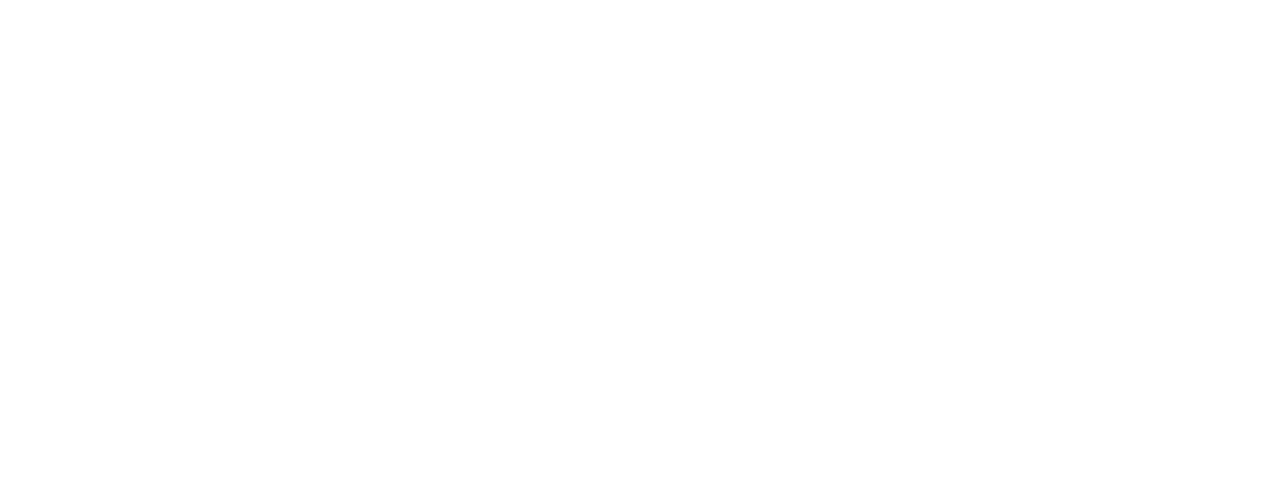
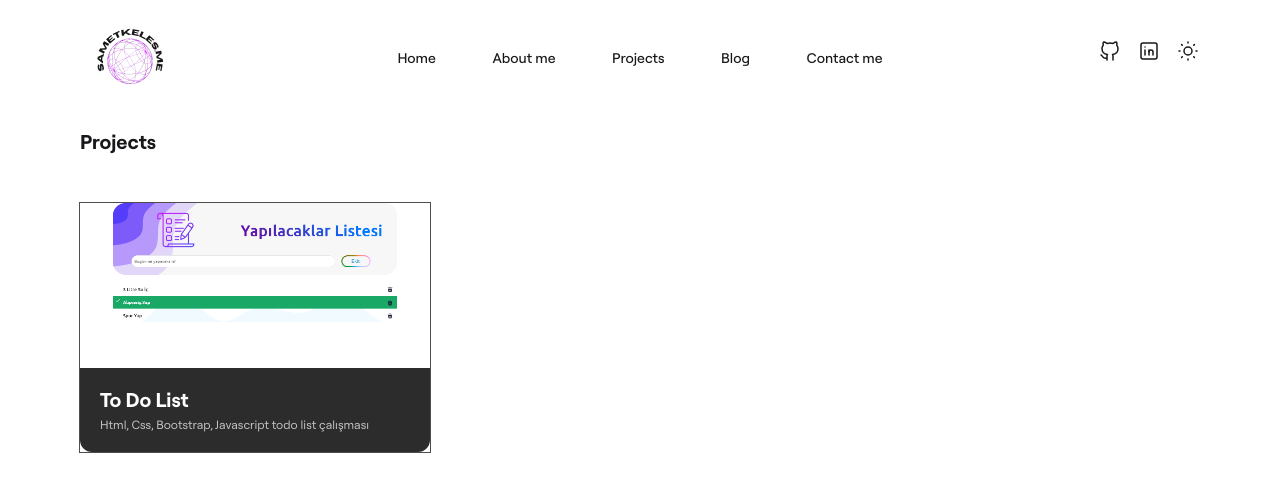
Before and after one commit to samet-keles/sametkeles.me, a Nuxt app: page /projects in a window 1280 px wide. Before the commit this address had no page. Shown: the top 492 px of the page. Built offline with nearby package versions, Linux system fonts and the light colour scheme.

Commit message:
projects page started

```diff
--- a/app.vue
+++ b/app.vue
@@ -1,5 +1,6 @@
 <template>
   <div>
+    <HeaderComp />
     <NuxtPage />
   </div>
 </template>
--- a/assets/scss/config/variables.scss
+++ b/assets/scss/config/variables.scss
@@ -15,7 +15,7 @@
 $blue: #0b66c3;
 $gray: #28282b;
 $dark-gray: #18181b;
-$light-gray: #c4c4c4;
+$light-gray: #d6d6d6;
 $gray-2: #7997af;
 $orange: #fe840a;
 $purple: #be23fe;
--- a/assets/scss/helper/global.scss
+++ b/assets/scss/helper/global.scss
@@ -3,6 +3,7 @@
 
 html {
   font-size: 62.5%;
+  color: $dark-gray;
 }
 
 body {
@@ -11,7 +12,7 @@
 }
 
 .dark {
-  background: $black;
+  background-color: $black;
   color: $light-gray;
 
   svg {
--- a/components/Header/HeaderComp.vue
+++ b/components/Header/HeaderComp.vue
@@ -16,10 +16,19 @@
   </header>
 </template>
 
-<style lang="scss">
+<style lang="scss" scoped>
 @import "@/assets/scss/config/mixin.scss";
 
 .header {
+  position: sticky;
+  top: 0;
+  backdrop-filter: blur(12px);
+  max-height: 70px;
+
+  @include mq("large") {
+    position: static;
+    max-height: 100%;
+  }
   .navigation {
     position: relative;
     display: flex;
--- a/components/Header/MenuComp.vue
+++ b/components/Header/MenuComp.vue
@@ -1,27 +1,55 @@
 <script setup>
 import { ref } from "vue";
-import { useDark } from "@vueuse/core";
 import MenuIcon from "@/components/icons/MenuIcon.vue";
 
 const show = ref(false);
-
-const isDark = useDark();
+const activeItem = ref("");
 </script>
 
 <template>
   <div class="wrapper">
     <Transition name="slide-fade">
-      <ul class="menu" v-show="show">
-        <li class="menu__item" href=""><a>Home</a></li>
-        <li class="menu__item" href=""><a>Projects</a></li>
-        <li class="menu__item" href=""><a>About me</a></li>
-        <li class="menu__item" href=""><a>Blog</a></li>
-        <li class="menu__item" href=""><a>Contact me</a></li>
-      </ul>
+      <div class="menu" v-show="show">
+        <NuxtLink
+          class="menu__item"
+          :class="{ '-active': activeItem === 'home' }"
+          @click="(activeItem = 'home'), (show = false)"
+          to="/"
+          >Home
+        </NuxtLink>
+        <NuxtLink
+          class="menu__item"
+          :class="{ '-active': activeItem === 'about' }"
+          @click="(activeItem = 'about'), (show = false)"
+          to="/about"
+          >About me</NuxtLink
+        >
+        <NuxtLink
+          class="menu__item"
+          :class="{ '-active': activeItem === 'projects' }"
+          @click="(activeItem = 'projects'), (show = false)"
+          to="/projects"
+          >Projects</NuxtLink
+        >
+        <NuxtLink
+          class="menu__item"
+          :class="{ '-active': activeItem === 'blog' }"
+          @click="(activeItem = 'blog'), (show = false)"
+          to="/blog"
+          >Blog</NuxtLink
+        >
+        <NuxtLink
+          class="menu__item"
+          :class="{ '-active': activeItem === 'contact' }"
+          @click="(activeItem = 'contact'), (show = false)"
+          to="/contact"
+          >Contact me</NuxtLink
+        >
+      </div>
     </Transition>
     <div>
       <button class="btn" @click="show = !show">
-        <MenuIcon :class="{ '-darkMode': isDark }"></MenuIcon>
+        <MenuIcon></MenuIcon>
       </button>
     </div>
   </div>
@@ -30,6 +58,7 @@
 <style lang="scss" scoped>
 @import "@/assets/scss/config/variables.scss";
 @import "@/assets/scss/config/mixin.scss";
+
 .slide-fade {
   &-enter-active {
     transition: all 0.3s ease-out;
@@ -53,7 +82,7 @@
   padding: 0.75rem;
   box-shadow: 0 20px 10px rgba(black, 0.3);
   border-radius: 12px;
-  background-color: transparent;
+  background-color: #fff;
 
   @include mq("tablet") {
     top: 10rem;
@@ -67,12 +96,22 @@
     box-shadow: none;
   }
 
+  .dark & {
+    background-color: $black;
+
+    @include mq("large") {
+      background-color: transparent;
+    }
+  }
+
   &__item {
-    cursor: pointer;
+    display: flex;
+    flex-direction: column;
     font-size: $text-sm;
     text-align: center;
     margin-top: 1.5rem;
     margin-bottom: 1.5rem;
+    color: currentColor;
 
     &:hover {
       color: $purple;
@@ -81,17 +120,26 @@
     @include mq("large") {
       padding: 0.75rem 1.5rem;
       border-radius: 3px;
-      color: $gray;
 
       &:hover {
         color: $dark-gray;
         background-color: rgba($color: $light-gray, $alpha: 0.3);
       }
 
+      &.-active {
+        color: $dark-gray;
+        background-color: rgba($color: $light-gray, $alpha: 0.3);
+      }
+
       .dark & {
-        color: $light-gray;
+        color: currentColor;
 
         &:hover {
+          color: white;
+          background-color: $dark-gray;
+        }
+
+        &.-active {
           color: white;
           background-color: $dark-gray;
         }
--- /dev/null
+++ b/pages/[...404].vue
@@ -0,0 +1,3 @@
+<template>
+  <h1>404 Sayfası</h1>
+</template>
--- a/pages/index.vue
+++ b/pages/index.vue
@@ -1,11 +1,5 @@
-<script setup>
-import HeaderComp from "@/components/Header/HeaderComp.vue";
-import ButtonComp from "@/components/Button/ButtonComp.vue";
-</script>
-
 <template>
   <div class="light-effect"></div>
-  <HeaderComp></HeaderComp>
   <main class="main">
     <div class="container">
       <section class="content">
--- /dev/null
+++ b/pages/projects.vue
@@ -0,0 +1,64 @@
+<template>
+  <section class="projects">
+    <div class="container">
+      <h1 class="projects__title">Projects</h1>
+      <div class="cards">
+        <div class="card">
+          <img src="/img/todo-list.webp" alt="" class="card__img" />
+          <div class="card__text">
+            <h3 class="card__title">To Do List</h3>
+            <p class="card__description">
+              Html, Css, Bootstrap, Javascript todo list çalışması
+            </p>
+          </div>
+        </div>
+        <!-- <div class="card"></div>
+        <div class="card"></div>
+        <div class="card"></div>
+        <div class="card"></div> -->
+      </div>
+    </div>
+  </section>
+</template>
+
+<style lang="scss" scoped>
+.projects {
+  .cards {
+    margin-top: 5rem;
+    .card {
+      width: 350px;
+      outline: 1px solid rgb(78, 78, 78);
+
+      &:hover {
+        outline: 2px solid purple;
+      }
+
+      &__img {
+        width: 100%;
+        border-top-right-radius: 12px;
+        border-top-left-radius: 12px;
+      }
+
+      &__text {
+        padding: 2rem;
+        width: 100%;
+        background-color: rgb(44, 44, 44);
+        border-bottom-right-radius: 12px;
+        border-bottom-left-radius: 12px;
+      }
+
+      &__title {
+        color: white;
+        font-size: 20px;
+        margin-bottom: 0.75rem;
+      }
+
+      &__description {
+        color: rgb(196, 196, 196);
+        font-size: 12px;
+        font-weight: 400;
+      }
+    }
+  }
+}
+</style>
```
Also changed, not shown: public/img/todo-list.webp (added).
